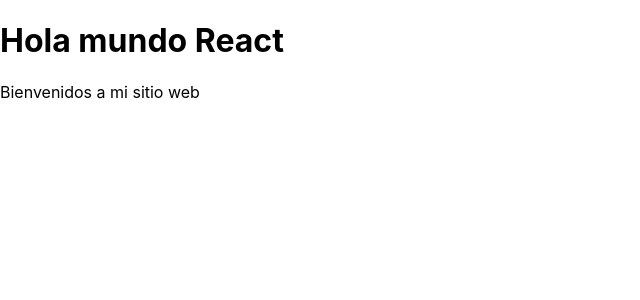
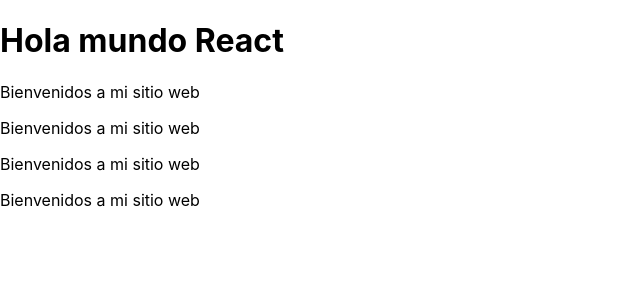
Before and after one commit to nicoelias997/reactJS-proyecto1, a React (Create React App) app: page / in a window 1280 px wide. Shown: the top 300 px of the page, without its empty margins (0-640 px from the left). Built offline with nearby package versions, Linux system fonts and the light colour scheme.

Commit message:
Creamos nuestro primer componente, debemos importarlo en nuestro App.js, recomendacion.. nuestros componentes deben empezar con la letra mayuscula!! correjimos eso en nuestro archivo Parrafo

```diff
--- a/src/App.js
+++ b/src/App.js
@@ -1,10 +1,13 @@
 import React from "react";
-
+import Parrafo from "./components/Parrafo"
 function App() {
   return (
     <div>
      <h1>Hola mundo React</h1>
-     <p>Bienvenidos a mi sitio web</p>
+     <Parrafo></Parrafo>
+     <Parrafo></Parrafo>
+     <Parrafo></Parrafo>
+     <Parrafo></Parrafo>
     </div>
   );
 }
--- /dev/null
+++ b/src/components/Parrafo.jsx
@@ -0,0 +1,11 @@
+import React from 'react'
+
+const Parrafo = () => {
+  return (
+    <div>
+      <p>Bienvenidos a mi sitio web</p>
+    </div>
+  )
+}
+
+export default Parrafo
```
Also changed, not shown: src/components/parrafos.jsx (deleted).
